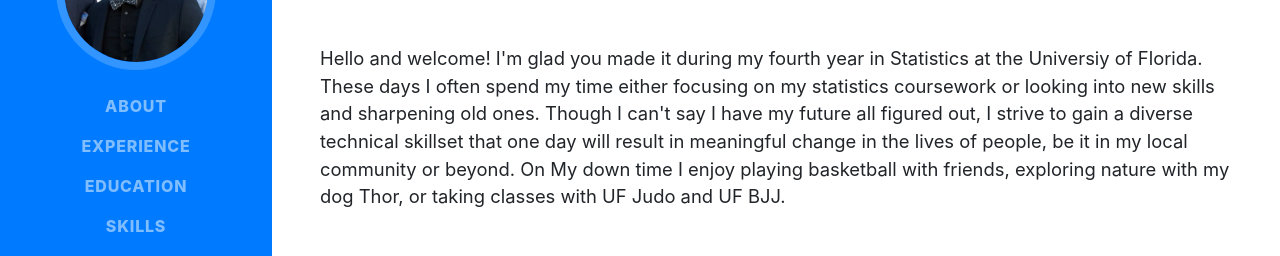
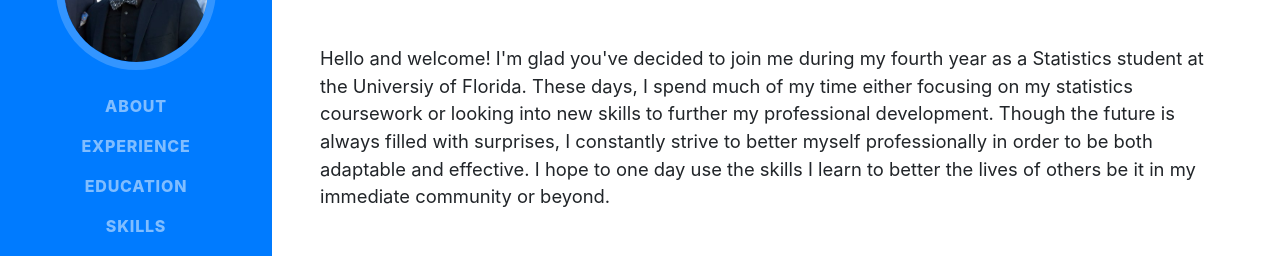
Before and after one commit to mfont97/website, a website with bundled scripts: page index.html in a window 1280 px wide. Shown: the part 286-542 px from the top of the page. Built offline with nearby package versions, Linux system fonts and the light colour scheme; a web font is replaced by a local one.

Commit message:
Update index.html

```diff
--- a/index.html
+++ b/index.html
@@ -69,7 +69,7 @@
         <div class="subheading mb-5">University of Florida
           <a href="mailto:name@email.com">mont97@ufl.edu</a>
         </div>
-        <p class="lead mb-5">Hello and welcome! I'm glad you made it during my fourth year in Statistics at the Universiy of Florida. These days I often spend my time either focusing on my statistics coursework or looking into new skills and sharpening old ones. Though I can't say I have my future all figured out, I strive to gain a diverse technical skillset that one day will result in meaningful change in the lives of people, be it in my local community or beyond. On My down time I enjoy playing basketball with friends, exploring nature with my dog Thor, or taking classes with UF Judo and UF BJJ.    </p>
+        <p class="lead mb-5">Hello and welcome! I'm glad you've decided to join me during my fourth year as a Statistics student at the Universiy of Florida. These days, I spend much of my time either focusing on my statistics coursework or looking into new skills to further my professional development. Though the future is always filled with surprises, I constantly strive to better myself professionally in order to be both adaptable and effective. I hope to one day use the skills I learn to better the lives of others be it in my immediate community or beyond.    </p>
         <div class="social-icons">
           <a href="#">
             <i class="fab fa-linkedin-in"></i>
```
